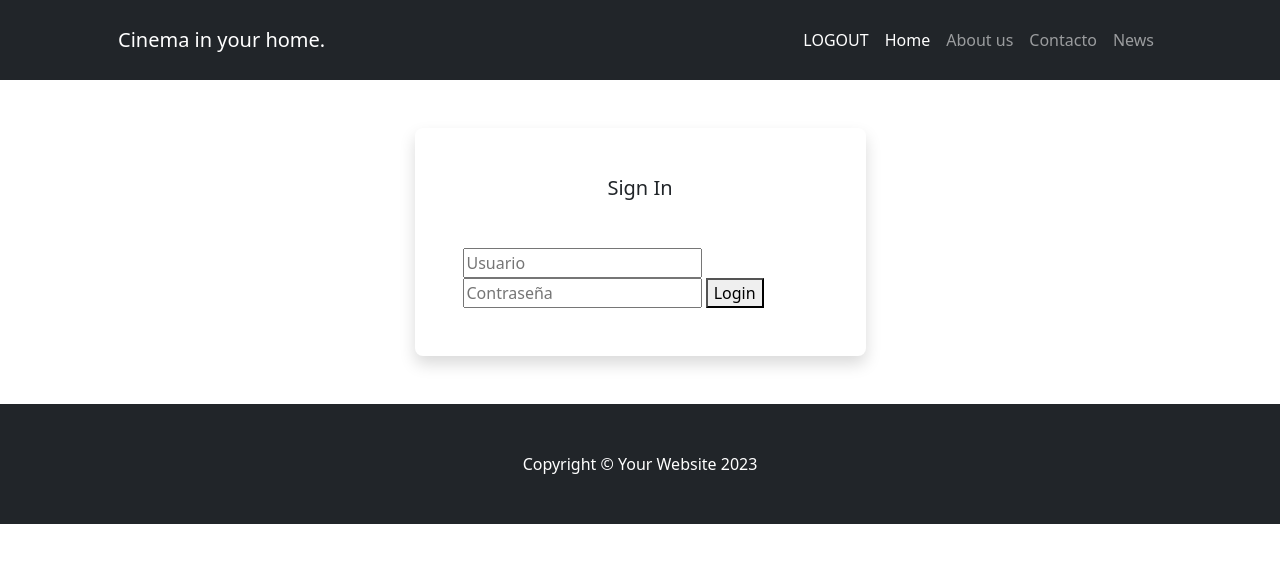
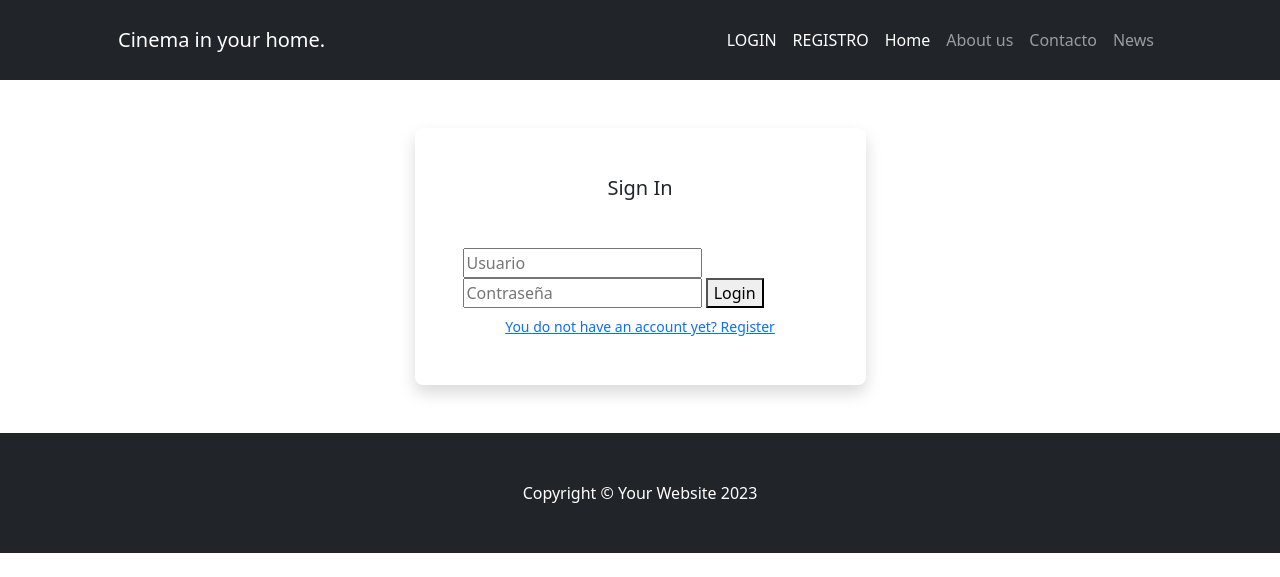
Before and after one commit to Durnbeck/Proyecto, a Django app: page /usuarios/login/ in a window 1280 px wide. Shown: the top 577 px of the page. Run offline with Django 4.2, Linux system fonts and the light colour scheme; some libraries are stand-ins or nearby versions.

Commit message:
commit de prueba

```diff
--- a/templates/base.html
+++ b/templates/base.html
@@ -8,7 +8,7 @@
         <meta name="author" content="" />
         <title>Yatchflix</title>
         <!-- Favicon-->
-        <link rel="icon" type="image/png" href="{% static 'claqueta.ico' %}">
+        <link rel="icon" type="image/ico" href="{% static 'claqueta.ico' %}">
 
         <!-- Bootstrap icons-->
         <link href="https://cdn.jsdelivr.net/npm/bootstrap-icons@1.4.1/font/bootstrap-icons.css" rel="stylesheet" />
@@ -24,14 +24,16 @@
                 <button class="navbar-toggler" type="button" data-bs-toggle="collapse" data-bs-target="#navbarSupportedContent" aria-controls="navbarSupportedContent" aria-expanded="false" aria-label="Toggle navigation"><span class="navbar-toggler-icon"></span></button>
                 <div class="collapse navbar-collapse" id="navbarSupportedContent">
                     <ul class="navbar-nav ms-auto mb-2 mb-lg-0">
-        {% if user.is_authenticated %}
-            <strong style="color: white;">Welcome {{ user.username }}!</strong>
+             {% if user.is_authenticated %}
+                <strong style="color: white;">Welcome  {{ user.username }}!</strong>
+                <li class="nav-item"><a class="nav-link active" aria-current="page"  href="{% url 'logout' %}">LOGOUT</a> </li>
+                {% else %}
+                <li class="nav-item"><a class="nav-link active" aria-current="page"  href="{% url 'login' %}">LOGIN</a> </li>
+                <li class="nav-item"><a class="nav-link active" aria-current="page"  href="{% url 'registro' %}">REGISTRO</a> </li>
+                    <a href="{% url 'login' %}"></a>
+                    <a href="{% url 'registro' %}"></a>
+                {% endif %}
 
-        {% else %}
-            <a href="{% url 'login' %}"></a>
-            <a href="{% url 'registro' %}"></a>
-        {% endif %}
-                        <li class="nav-item"><a class="nav-link active" aria-current="page"  href="{% url 'logout' %}">LOGOUT</a> </li>
                         <li class="nav-item"><a class="nav-link active" aria-current="page" href="{% url 'home' %}">Home</a></li>
                         <li class="nav-item"><a class="nav-link" href="{% url 'nosotros' %}">About us</a></li>
                         <li class="nav-item"><a class="nav-link" href="{% url 'contacto' %}">Contacto</a></li>
--- a/templates/usuarios/login.html
+++ b/templates/usuarios/login.html
@@ -21,6 +21,7 @@
                 <input type="password" name="password" placeholder="Contraseña">
                 <button type="submit">Login</button>
             </form>
+            <a class="d-block text-center mt-2 small" href="{% url 'registro' %}">You do not have an account yet? Register</a>
             </div>
           </div>
         </div>
```
